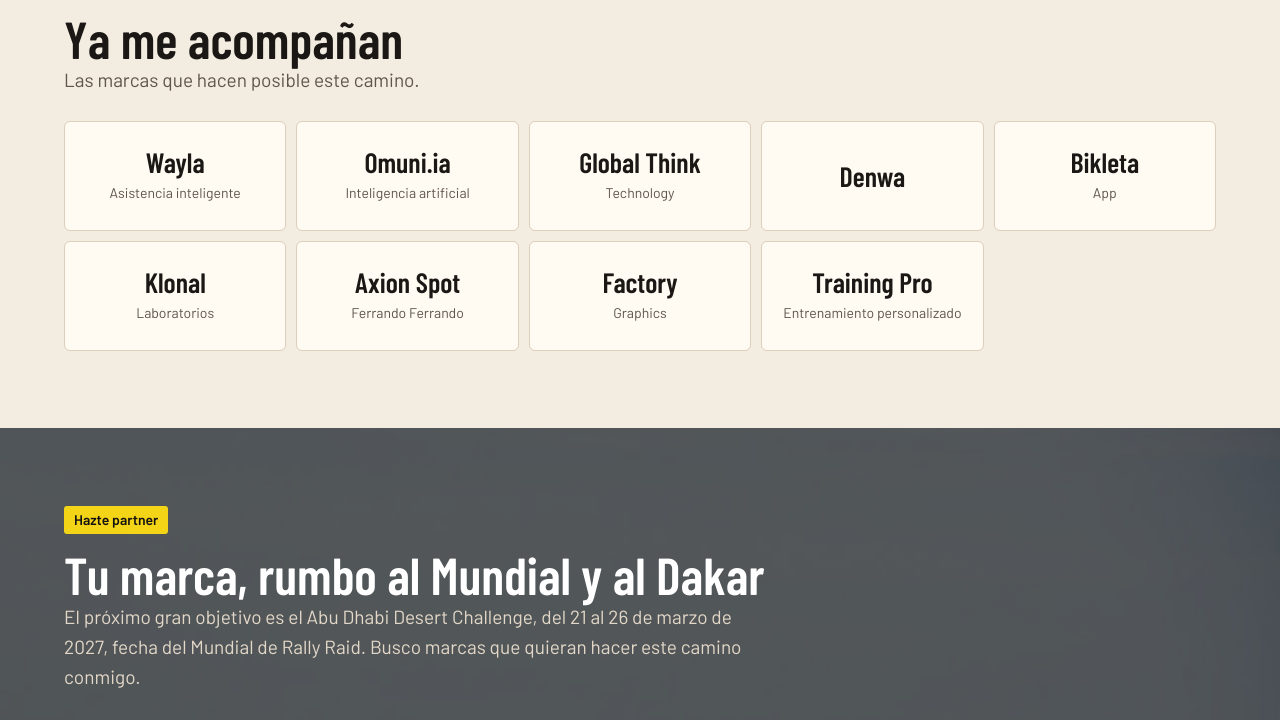
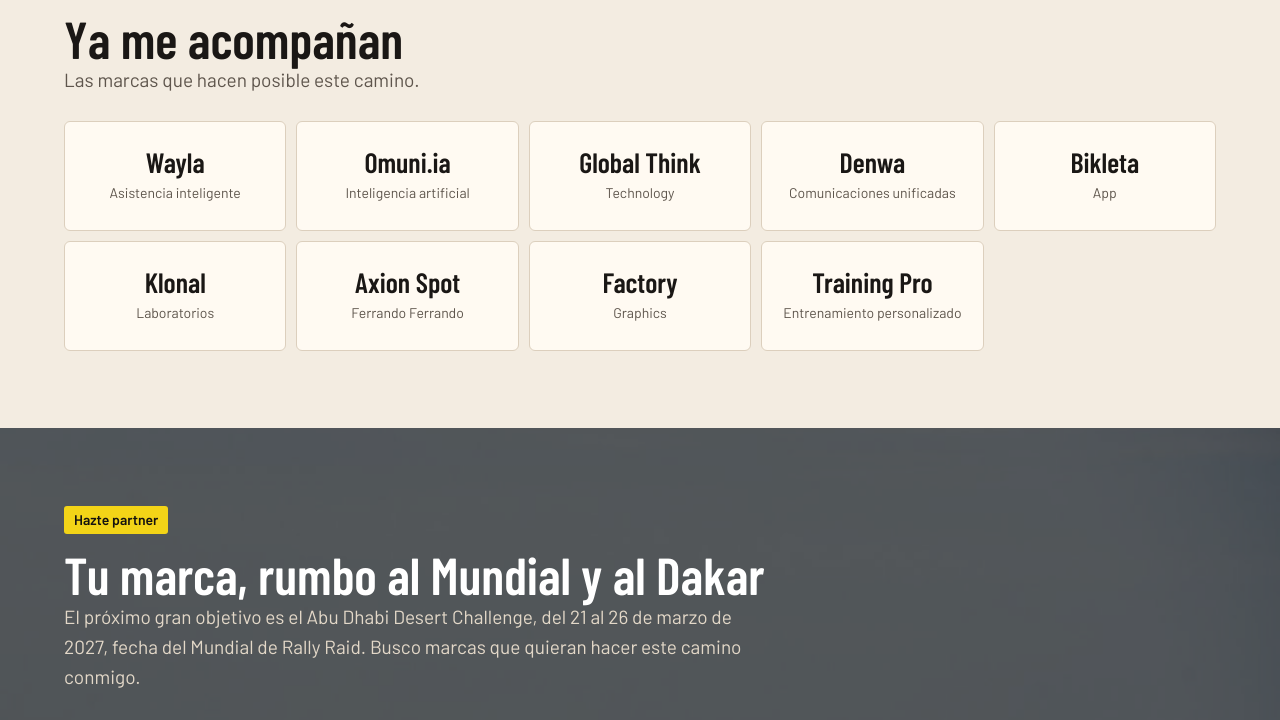
Before and after one commit to glefprop/loreghionerally, a plain HTML site: page index.html in a window 1280 px wide. Shown: the part 5440-6160 px from the top of the page. Drawn offline with nearby package versions, Linux system fonts and the light colour scheme; a web font is replaced by a local one.

Commit message:
Denwa: comunicaciones unificadas
Co-Authored-By: Claude Opus 5.5 <noreply@anthropic.com>
Claude-Session: https://claude.ai/code/session_01XgJQkpUzMcBknpSU8D8cTV

```diff
--- a/index.html
+++ b/index.html
@@ -227,7 +227,7 @@ table.stack td{border:0;padding:0}table.stack td.n{grid-row:span 2}table.stack t
 <li><b>Wayla</b><span>Asistencia inteligente</span></li>
 <li><b>Omuni.ia</b><span>Inteligencia artificial</span></li>
 <li><b>Global Think</b><span>Technology</span></li>
-<li><b>Denwa</b></li>
+<li><b>Denwa</b><span>Comunicaciones unificadas</span></li>
 <li><b>Bikleta</b><span>App</span></li>
 <li><b>Klonal</b><span>Laboratorios</span></li>
 <li><b>Axion Spot</b><span>Ferrando Ferrando</span></li>
```
